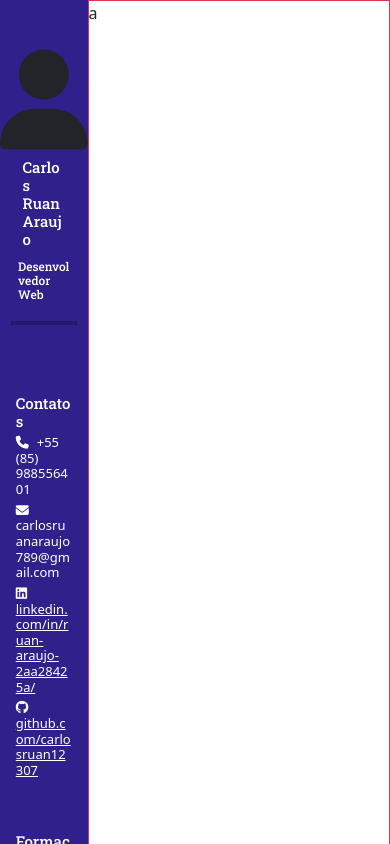
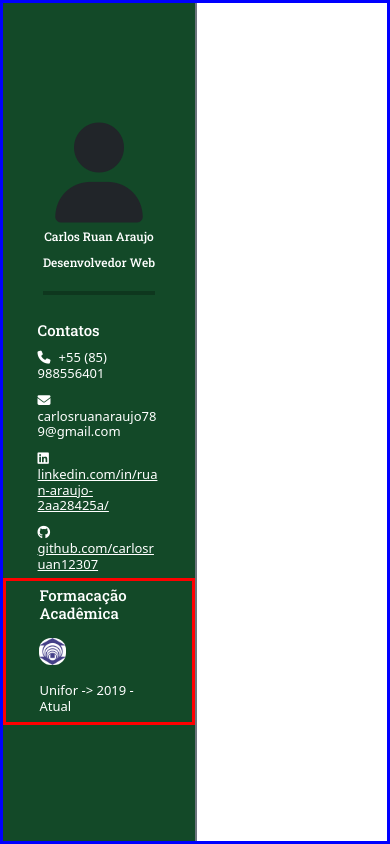
Before and after one commit to carlosruan12307/Curriculo, a React (Create React App) app in the folder curriculo/: page / in a window 390 px wide. Shown: the top 844 px of the page. Built offline with nearby package versions, Linux system fonts and the light colour scheme.

Commit message:
resolvendo alguns problemas de responsividade

```diff
--- a/curriculo/public/index.html
+++ b/curriculo/public/index.html
@@ -2,6 +2,9 @@
 <html lang="en">
   <head>
     <meta charset="utf-8" />
+    <style>
+      @import url('https://fonts.googleapis.com/css2?family=Roboto+Slab:wght@500&display=swap');
+    </style>
     <style>
       @import url('https://fonts.googleapis.com/css2?family=Roboto+Slab:wght@500&display=swap');
     </style>
--- a/curriculo/src/App.css
+++ b/curriculo/src/App.css
@@ -1,16 +1,18 @@
 .dados {
-  background-color: rgb(48, 32, 139);
-  height: 100vh;
-  width: 25%;
+  background-color: rgb(19, 73, 40);
   height: 100%;
+  width: 20%;
+
   display: flex;
   align-items: center;
+  justify-content: center;
+
   flex-wrap: nowrap;
   flex-direction: column;
 }
 
 .foto-conteudo {
-  margin: 50px auto;
+  margin: 2% auto;
   width: auto;
   overflow-wrap: break-word;
   word-wrap: break-word;
@@ -19,6 +21,7 @@
   justify-items: center;
   flex-direction: column;
   align-items: center;
+
 }
 
 
@@ -29,11 +32,10 @@ h1 {
   margin: 3% 18%;
 }
 
-.nome {
+.nome, .sou {
   margin: 0.5em 1.5em;
 }
 .sou {
-  margin: 0.3em 1.5em;
   font-size: 30px;
 }
 
@@ -42,7 +44,7 @@ hr {
   border: 2px solid rgb(0, 0, 0);
 }
 .aprofundado {
-  width: 100%;
+
 }
 .logo-unifor {
   margin: 10px 0px;
@@ -51,11 +53,13 @@ hr {
   background-color: white;
   border-radius: 12px;
 }
-.conteiner-flex-logo {
-  display: flex;
-  margin: 2% 18%;
 
+.main{
+border: solid blue;
+height: 100vh;
+width: 100%;
 }
+
 .conteiner-c {
   align-items: flex-start;
   display: inline-flex;
@@ -66,23 +70,37 @@ hr {
   word-wrap: break-word;
   word-break: break-word;
 }
+.conteiner-flex-logo{
+  margin: 0px 18%;
+}
+.conteiner-f{
+  display: flex;
+  flex-direction: column;
+  width: 100%;
+  border: solid red;
+
+
+}
 .contato {
   color: white;
   margin: 3% 18%;
   width: auto;
 }
-body,
+
+
 #root {
   margin: 0px;
+  width: 100%;
+  height: 100vh;
 }
 
-.user {
-  height: 400px;
-  width: 300px;
-}
+
 @media screen and (max-width: 1000px) {
   h1 {
     font-size: 15px;
+  }
+  .nome{
+    font-size: 12px;
   }
   .sou {
     font-size: 12px;
@@ -94,6 +112,9 @@ body,
     display: block;
 
   }
+  .dados{
+    width: 50%;
+  }
   .contato{
     font-size: 13px;
   }
--- a/curriculo/src/App.js
+++ b/curriculo/src/App.js
@@ -31,16 +31,27 @@ function App() {
             <i class="fa-brands fa-github  me-2"></i>github.com/carlosruan12307
           </a>
         </section>
-        <section className="conteiner-c mt-5">
+        <section className="conteiner-f">
           <h1>Formacação Acadêmica</h1>
           <div className="conteiner-flex-logo">
-            <img alt="" className="logo-unifor" src={unifor}></img>
+            <img alt="" className="logo-unifor me-3" src={unifor}></img>
             <h5 className="mt-2 text-white">Unifor -&gt; 2019 - Atual</h5>
           </div>
         </section>
       </div>
-      <div className="aprofundado border border-danger">
-        <section className="sobre-min">a</section>
+      <div className="aprofundado border border-secondary">
+        {/* <section className="sobre-min">
+        <h2 className="sobre-min-text">SOBRE MIM</h2>
+        <p >Ola, meu nome é Ruan, e atualmente estou estudando programação e procura de uma oportunidade para conseguir progredir com minha carreira.
+
+          Eu comecei a programar sem muito entusiasmo ate conhecer a area de Desenvolvimento Web,
+           que eu me simplesmente amei no primeiro momento.
+           Desde entao, sempre estou criando algum projeto pessoal para desenvolver minhas habilidades.
+           Eu sempre gostei de aprender coisas novas, e a area de programação, assim como as diversas tecnologias que estao sendo criadas a todo momento nao poderiam ser o melhor palco para minha curiosidade.</p>
+        </section> */}
+        <section className="Experiencias">
+
+        </section>
       </div>
     </div>
   );
```
